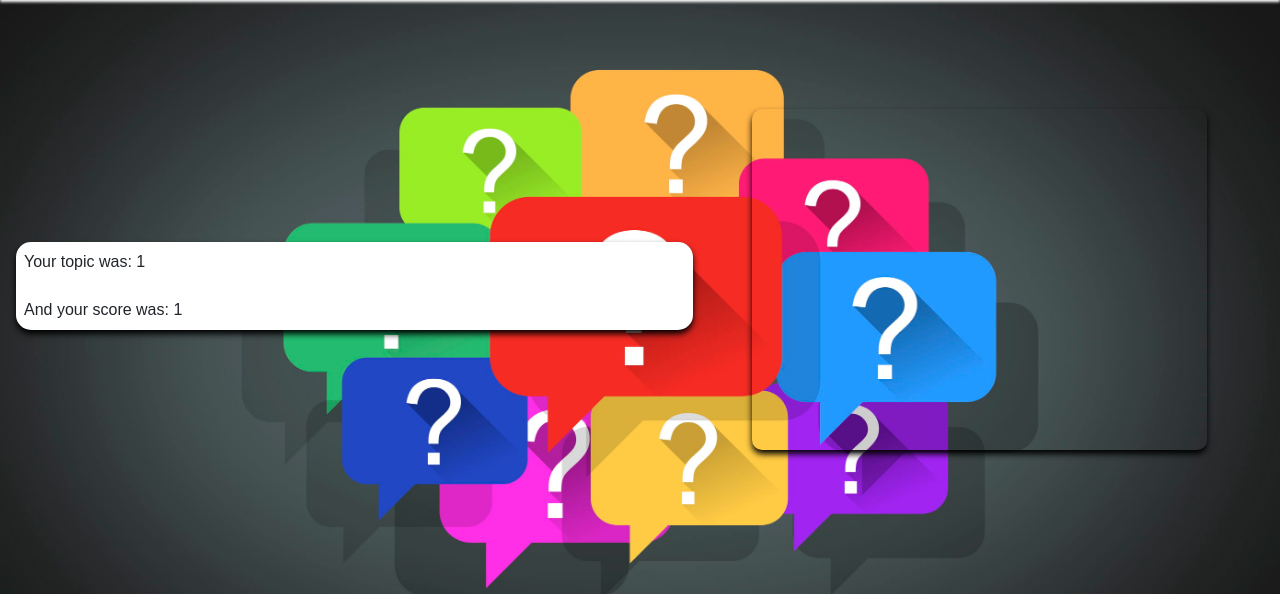
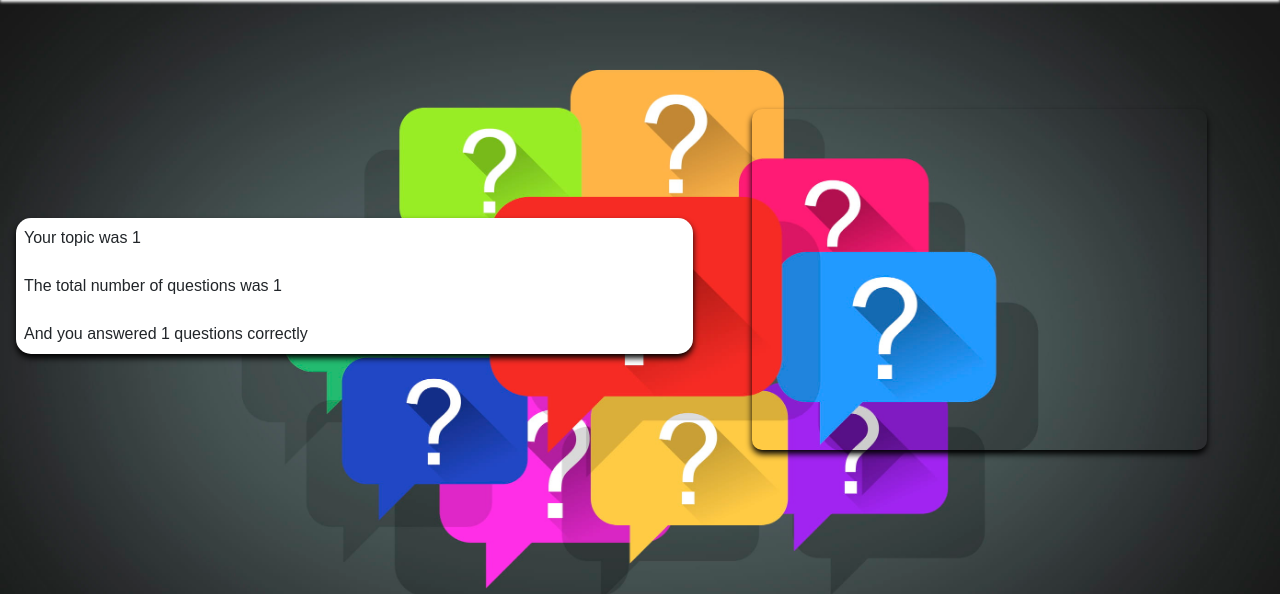
Before and after one commit to Scarrus666/Trivia-Quiz, a PHP site: page /report.php in a window 1280 px wide. Shown: the part 44-638 px from the top of the page. Run offline with PHP 8.4, Linux system fonts and the light colour scheme; the visitor is signed in with stand-in values (Sample User, id 1).

Commit message:
another push

```diff
--- a/report.php
+++ b/report.php
@@ -6,6 +6,7 @@
 
     $score = $_SESSION['score'];
     $topic = $_SESSION['topic'];
+    $questionsNo = $_SESSION['totalQuestions'];
 
 ?>
 
@@ -97,8 +98,9 @@
 
             <?php
 
-                echo 'Your topic was: ' . $topic . '<br><br>';
-                echo 'And your score was: ' .$score;
+                echo 'Your topic was ' . $topic . '<br><br>';
+                echo 'The total number of questions was ' . $questionsNo . '<br><br>';
+                echo 'And you answered ' . $score . ' questions correctly';
 
             ?>
 
```
